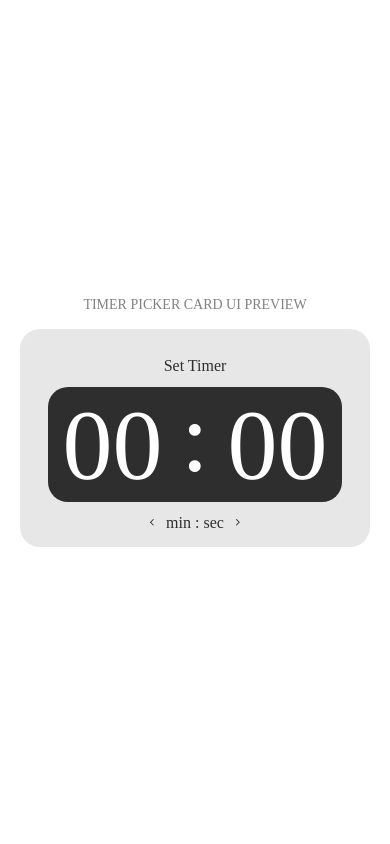
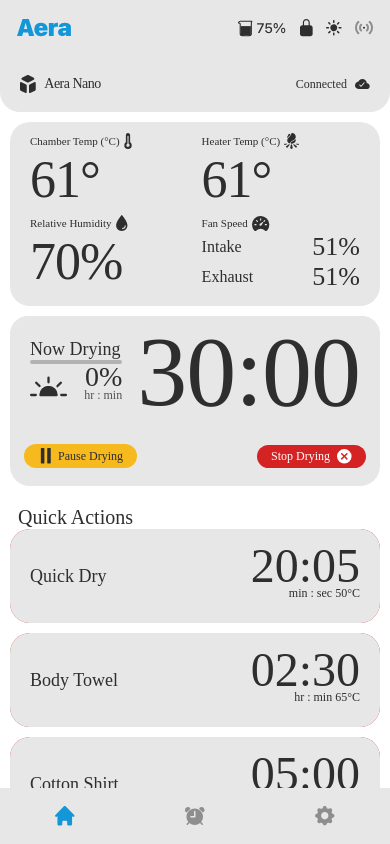
Before and after one commit to chrstnmmn/Aera, a React Native app in the folder mobile/: screen / in a window 390 px wide. Built offline with nearby package versions, Linux system fonts and the light colour scheme; a web font is replaced by a local one.

Commit message:
successfully create the temparature setup

```diff
--- a/mobile/App.tsx
+++ b/mobile/App.tsx
@@ -12,7 +12,7 @@ import Preview from "./src/navigation/Preview";
 
 SplashScreen.preventAutoHideAsync().catch(() => {});
 
-const USE_PREVIEW_MODE = true;
+const USE_PREVIEW_MODE = false;
 
 export default function App() {
 	const isDarkMode = useColorScheme() === "dark";
--- /dev/null
+++ b/mobile/src/components/ui/TemperaturePickerCard.tsx
@@ -0,0 +1,323 @@
+import React, { useState, useRef, useEffect } from "react";
+import { View, Text, StyleSheet, Pressable, TextInput } from "react-native";
+import Svg, { Path, Rect } from "react-native-svg";
+
+interface Props {
+	theme: any;
+}
+
+// Perfectly centered SVGs using your exact paths and dynamic theme colors
+const DecreaseIcon = ({
+	bgFill,
+	iconFill,
+}: {
+	bgFill: string;
+	iconFill: string;
+}) => (
+	<Svg width={72} height={72} viewBox="0 0 72 72" fill="none">
+		<Rect x={11} y={7} width={50} height={50} rx={20} fill={bgFill} />
+		<Path
+			fillRule="evenodd"
+			clipRule="evenodd"
+			d="M26 32C26 30.8954 26.6396 30 27.4286 30L44.5714 30C45.3604 30 46 30.8954 46 32C46 33.1046 45.3604 34 44.5714 34L27.4286 34C26.6396 34 26 33.1046 26 32Z"
+			fill={iconFill}
+		/>
+	</Svg>
+);
+
+const IncreaseIcon = ({
+	bgFill,
+	iconFill,
+}: {
+	bgFill: string;
+	iconFill: string;
+}) => (
+	<Svg width={72} height={72} viewBox="0 0 72 72" fill="none">
+		<Rect x={11} y={7} width={50} height={50} rx={20} fill={bgFill} />
+		<Path
+			fillRule="evenodd"
+			clipRule="evenodd"
+			d="M36 22C36.789 22 37.4286 22.6396 37.4286 23.4286V30.5714H44.5714C45.3604 30.5714 46 31.211 46 32C46 32.789 45.3604 33.4286 44.5714 33.4286H37.4286V40.5714C37.4286 41.3604 36.789 42 36 42C35.211 42 34.5714 41.3604 34.5714 40.5714V33.4286H27.4286C26.6396 33.4286 26 32.789 26 32C26 31.211 26.6396 30.5714 27.4286 30.5714L34.5714 30.5714V23.4286C34.5714 22.6396 35.211 22 36 22Z"
+			fill={iconFill}
+		/>
+	</Svg>
+);
+
+const TemperaturePickerCard: React.FC<Props> = ({ theme }) => {
+	const isDarkMode = theme?.background === "#060606";
+
+	const [tempVal, setTempVal] = useState("20");
+	const [isFocused, setIsFocused] = useState(false);
+
+	// THE FIX: Changed from NodeJS.Timeout to ReturnType<typeof setInterval> for React Native compatibility
+	const holdIntervalRef = useRef<ReturnType<typeof setInterval> | null>(null);
+
+	// --- Theme Colors ---
+	const baseBg = isDarkMode ? "#141414" : "#E7E7E7";
+	const focalBg = isDarkMode ? "#E7E7E7" : "#2E2E2E";
+	const titleColor = isDarkMode ? "#E7E7E7" : "#2E2E2E";
+	const activeNumberColor = isDarkMode ? "#2E2E2E" : "#FFFFFF";
+
+	// CLEANUP: Prevents memory leaks if the component unmounts while holding the button
+	useEffect(() => {
+		return () => stopHoldAction();
+	}, []);
+
+	// --- Core Math Handlers (Using prev state for interval safety) ---
+	const decrementValue = () => {
+		setTempVal((prev) => {
+			const currentTemp = parseInt(prev || "0", 10);
+			if (currentTemp > 20) return String(currentTemp - 1);
+			return "20";
+		});
+	};
+
+	const incrementValue = () => {
+		setTempVal((prev) => {
+			const currentTemp = parseInt(prev || "0", 10);
+			if (currentTemp < 100) return String(currentTemp + 1);
+			return "100";
+		});
+	};
+
+	// --- Hold Action Handlers ---
+	const startHoldingDecrease = () => {
+		if (holdIntervalRef.current) clearInterval(holdIntervalRef.current);
+		holdIntervalRef.current = setInterval(decrementValue, 50); // 100ms firing speed
+	};
+
+	const startHoldingIncrease = () => {
+		if (holdIntervalRef.current) clearInterval(holdIntervalRef.current);
+		holdIntervalRef.current = setInterval(incrementValue, 50); // 100ms firing speed
+	};
+
+	const stopHoldAction = () => {
+		if (holdIntervalRef.current) {
+			clearInterval(holdIntervalRef.current);
+			holdIntervalRef.current = null;
+		}
+	};
+
+	// --- Typing Handlers ---
+	const handleTempChange = (text: string) => {
+		const digits = text.replace(/[^0-9]/g, "");
+		const num = parseInt(digits, 10) || 0;
+
+		if (num === 0 && digits === "") {
+			setTempVal("");
+			return;
+		}
+
+		if (num > 100) {
+			setTempVal("100");
+		} else {
+			setTempVal(num.toString());
+		}
+	};
+
+	const handleFocus = (val: string, setter: (val: string) => void) => {
+		const num = parseInt(val, 10) || 0;
+		if (num === 0) {
+			setter("");
+		} else {
+			setter(num.toString());
+		}
+	};
+
+	const handleBlur = (val: string, setter: (val: string) => void) => {
+		const num = parseInt(val, 10) || 0;
+
+		// Bounds check on blur
+		if (num < 20) {
+			setter("20");
+		} else if (num > 100) {
+			setter("100");
+		} else {
+			setter(num.toString());
+		}
+	};
+
+	const getDisplayText = (val: string) => {
+		if (val === "") {
+			return "20";
+		}
+		return val;
+	};
+
+	return (
+		<View
+			style={[
+				styles.baseCard,
+				{ backgroundColor: baseBg },
+				isDarkMode && styles.darkBorder,
+			]}
+			key={isDarkMode ? "temppicker-dark" : "temppicker-light"}
+		>
+			<View style={styles.titleContainer}>
+				<Text style={[styles.title, { color: titleColor }]}>
+					Set Heat (°C)
+				</Text>
+			</View>
+
+			<View style={styles.contentContainer}>
+				{/* DECREASE BUTTON */}
+				<Pressable
+					onPress={decrementValue} // Fires once on a normal tap
+					onLongPress={startHoldingDecrease} // Fires continuously if held
+					onPressOut={stopHoldAction} // Stops firing when you let go or slide finger off
+					delayLongPress={300} // Waits 300ms before entering "rapid fire" mode
+					style={styles.controlButton}
+				>
+					<DecreaseIcon
+						bgFill={focalBg}
+						iconFill={activeNumberColor}
+					/>
+				</Pressable>
+
+				{/* FOCAL BOX */}
+				<View style={[styles.focalBox, { backgroundColor: focalBg }]}>
+					<View style={styles.inputWrapper}>
+						<Text
+							style={[
+								styles.mainNumberInput,
+								styles.visibleDisplay,
+								{ color: activeNumberColor },
+							]}
+						>
+							{getDisplayText(tempVal)}
+						</Text>
+
+						<TextInput
+							style={[
+								styles.mainNumberInput,
+								{ color: "transparent" },
+							]}
+							value={tempVal}
+							onChangeText={handleTempChange}
+							onFocus={() => {
+								handleFocus(tempVal, setTempVal);
+								setIsFocused(true);
+							}}
+							onBlur={() => {
+								handleBlur(tempVal, setTempVal);
+								setIsFocused(false);
+							}}
+							keyboardType="number-pad"
+							selectTextOnFocus={true}
+							autoCorrect={false}
+							spellCheck={false}
+							scrollEnabled={false}
+							multiline={false}
+							maxLength={3}
+							caretHidden={true}
+							selectionColor="transparent"
+						/>
+					</View>
+				</View>
+
+				{/* INCREASE BUTTON */}
+				<Pressable
+					onPress={incrementValue}
+					onLongPress={startHoldingIncrease}
+					onPressOut={stopHoldAction}
+					delayLongPress={300}
+					style={styles.controlButton}
+				>
+					<IncreaseIcon
+						bgFill={focalBg}
+						iconFill={activeNumberColor}
+					/>
+				</Pressable>
+			</View>
+		</View>
+	);
+};
+
+const styles = StyleSheet.create({
+	baseCard: {
+		width: "100%",
+		height: 217.27,
+		borderRadius: 20,
+		paddingHorizontal: 16,
+		elevation: 8,
+		shadowColor: "#000",
+	},
+	darkBorder: {
+		borderWidth: 1,
+		borderColor: "rgba(217, 217, 217, 0.50)",
+	},
+	titleContainer: {
+		height: 48,
+		justifyContent: "flex-end",
+		alignItems: "center",
+		paddingBottom: 4,
+	},
+	contentContainer: {
+		flex: 1,
+		flexDirection: "row",
+		alignItems: "center",
+		justifyContent: "center",
+		paddingBottom: 20,
+	},
+	controlButton: {
+		justifyContent: "center",
+		alignItems: "center",
+		shadowColor: "#000",
+		shadowOffset: { width: 0, height: 4 },
+		shadowOpacity: 0.15,
+		shadowRadius: 4,
+		elevation: 4,
+	},
+
+	// THE FIX: Removed maxWidth. Used minWidth and padding to allow dynamic growth
+	focalBox: {
+		minWidth: 140, // Keeps it perfectly square for 2 digits
+		paddingHorizontal: 10, // Allows it to expand gracefully for 3 digits
+		height: 165,
+		borderRadius: 24,
+		alignItems: "center",
+		justifyContent: "center",
+		elevation: 4,
+		shadowColor: "#000",
+		shadowOffset: { width: 0, height: 4 },
+		shadowOpacity: 0.15,
+		shadowRadius: 4,
+	},
+
+	// THE FIX: Swapped `width` for `minWidth` so the wrapper expands with the text
+	inputWrapper: {
+		height: 160,
+		minWidth: 120,
+		justifyContent: "center",
+		alignItems: "center",
+		position: "relative",
+	},
+	visibleDisplay: {
+		position: "absolute",
+		zIndex: 1,
+		pointerEvents: "none",
+	},
+	title: {
+		fontFamily: "aera_heavy",
+		fontSize: 16,
+		lineHeight: 21,
+		includeFontPadding: false,
+		paddingBottom: 15,
+	},
+
+	// THE FIX: Swapped `width` for `minWidth` so Android doesn't scroll the invisible text
+	mainNumberInput: {
+		fontFamily: "aera_tallcompressed",
+		fontSize: 140,
+		lineHeight: 140,
+		height: 140,
+		minWidth: 120, // Lets 100 stretch the box natively
+		textAlignVertical: "center",
+		includeFontPadding: false,
+		textAlign: "center",
+		padding: 0,
+		margin: 0,
+	},
+});
+
+export default TemperaturePickerCard;
--- a/mobile/src/navigation/Preview.tsx
+++ b/mobile/src/navigation/Preview.tsx
@@ -1,38 +1,42 @@
 import React from "react";
-import {
-  View,
-  StyleSheet,
-  Text,
-  TouchableWithoutFeedback,
-  Keyboard
-} from "react-native";
+import { View, StyleSheet, Text, ScrollView } from "react-native";
 import TimerPickerCard from "../components/ui/TimerPickerCard";
+import TemperaturePickerCard from "../components/ui/TemperaturePickerCard"; // Import the new component
 
 export default function Preview({ theme }: { theme: any }) {
 	return (
-    // Dismisses the number-pad keyboard when tapping the background
-    <TouchableWithoutFeedback onPress={Keyboard.dismiss}>
-      <View style={[styles.content, { backgroundColor: theme.background }]}>
+		<ScrollView
+			contentContainerStyle={[
+				styles.content,
+				{ backgroundColor: theme.background },
+			]}
+			keyboardShouldPersistTaps="handled" // Automatically dismisses the keyboard when tapping outside inputs
+		>
 			<View style={styles.block}>
 				<Text style={[styles.label, { color: theme.text }]}>
-            Timer Picker Card UI Preview
+					Timer Picker
 				</Text>
+				<TimerPickerCard theme={theme} />
+			</View>
 
-          {/* THE FIX: Just pass the theme. The card handles the rest natively now! */}
-          <TimerPickerCard theme={theme} />
-
+			<View style={styles.block}>
+				<Text style={[styles.label, { color: theme.text }]}>
+					Temperature Picker
+				</Text>
+				<TemperaturePickerCard theme={theme} />
 			</View>
-      </View>
-    </TouchableWithoutFeedback>
+		</ScrollView>
 	);
 }
 
 const styles = StyleSheet.create({
 	content: {
-    flex: 1,
+		flexGrow: 1, // Changed from flex: 1 to flexGrow: 1 for ScrollView compatibility
 		justifyContent: "center",
 		paddingHorizontal: 20,
+		paddingVertical: 40, // Added vertical padding so the cards don't hit the screen edges
 		backgroundColor: "transparent",
+		gap: 40, // Adds space between the two cards
 	},
 	block: {
 		gap: 16,
--- a/mobile/src/screens/MainScreen.tsx
+++ b/mobile/src/screens/MainScreen.tsx
@@ -1,11 +1,20 @@
 import React, { useState } from "react";
-import { View, Text, StyleSheet, ScrollView } from "react-native";
+// THE FIX: Imported KeyboardAvoidingView
+import {
+	View,
+	Text,
+	StyleSheet,
+	ScrollView,
+	KeyboardAvoidingView,
+} from "react-native";
 import NavigationBar from "../components/ui/NavigationBar";
 import AeraStatusBar from "../components/ui/AeraStatusBar";
 import AeraTitlebar from "../components/ui/AeraTitlebar";
 import SystemMonitor from "../components/ui/SystemMonitor";
 import TimerCard from "../components/ui/TimerCard";
-import QuickActionCard from "../components/ui/QuickActionCard"; // <-- Imported QuickActionCard
+import QuickActionCard from "../components/ui/QuickActionCard";
+import TimerPickerCard from "../components/ui/TimerPickerCard";
+import TemperaturePickerCard from "../components/ui/TemperaturePickerCard";
 
 interface MainProps {
 	theme: any;
@@ -25,7 +34,6 @@ const MainScreen: React.FC<MainProps> = ({ theme, onLogout }) => {
 		connectionState: "connected" as "connecting" | "connected" | "offline",
 	});
 
-  // State to track which quick action card is currently revealing its power button
 	const [activeActionId, setActiveActionId] = useState<string | null>(null);
 
 	const getTitlebarMode = () => {
@@ -33,17 +41,29 @@ const MainScreen: React.FC<MainProps> = ({ theme, onLogout }) => {
 		return activeTab;
 	};
 
-  // Data array for the Quick Actions to keep the JSX clean
 	const quickActions = [
-    { id: "1", title: "Quick Dry", time: "20:05", subtitle: "min : sec 50°C" },
-    { id: "2", title: "Body Towel", time: "02:30", subtitle: "hr : min 65°C" },
-    { id: "3", title: "Cotton Shirt", time: "05:00", subtitle: "min : sec 55°C" },
+		{
+			id: "1",
+			title: "Quick Dry",
+			time: "20:05",
+			subtitle: "min : sec 50°C",
+		},
+		{
+			id: "2",
+			title: "Body Towel",
+			time: "02:30",
+			subtitle: "hr : min 65°C",
+		},
+		{
+			id: "3",
+			title: "Cotton Shirt",
+			time: "05:00",
+			subtitle: "min : sec 55°C",
+		},
 	];
 
-  // Handler for toggling the active card
 	const handleActionPress = (id: string) => {
-    // If tapping the already active card, close it. Otherwise, open the new one.
-    setActiveActionId(prevId => (prevId === id ? null : id));
+		setActiveActionId((prevId) => (prevId === id ? null : id));
 	};
 
 	return (
@@ -59,23 +79,28 @@ const MainScreen: React.FC<MainProps> = ({ theme, onLogout }) => {
 				/>
 			</View>
 
-      {/* CONTENT AREA */}
-      <View style={styles.scrollWrapper}>
+			{/* THE FIX: Replaced the standard View wrapper with a KeyboardAvoidingView */}
+			<KeyboardAvoidingView
+				style={styles.scrollWrapper}
+				behavior="height" // 'height' works best on Android to smoothly resize the available space
+			>
 				<ScrollView
 					showsVerticalScrollIndicator={false}
 					contentContainerStyle={styles.scrollContent}
+					keyboardShouldPersistTaps="handled"
 				>
 					{activeTab === "dashboard" && (
 						<View style={styles.page}>
-              {/* THE SYSTEM MONITOR INTEGRATION */}
 							<SystemMonitor theme={theme} />
-
-              {/* THE TIMER CARD INTEGRATION */}
 							<TimerCard theme={theme} />
 
-              {/* QUICK ACTIONS SECTION */}
 							<View style={styles.quickActionsSection}>
-                <Text style={[styles.sectionTitle, { color: theme.text }]}>
+								<Text
+									style={[
+										styles.sectionTitle,
+										{ color: theme.text },
+									]}
+								>
 									Quick Actions
 								</Text>
 
@@ -87,10 +112,19 @@ const MainScreen: React.FC<MainProps> = ({ theme, onLogout }) => {
 											title={action.title}
 											time={action.time}
 											subtitle={action.subtitle}
-                      // If this card's ID matches the active state, show the button
-                      state={activeActionId === action.id ? "power_enabled" : "default"}
-                      onCardPress={() => handleActionPress(action.id)}
-                      onPowerPress={() => console.log(`Starting ${action.title}...`)}
+											state={
+												activeActionId === action.id
+													? "power_enabled"
+													: "default"
+											}
+											onCardPress={() =>
+												handleActionPress(action.id)
+											}
+											onPowerPress={() =>
+												console.log(
+													`Starting ${action.title}...`,
+												)
+											}
 										/>
 									))}
 								</View>
@@ -100,7 +134,8 @@ const MainScreen: React.FC<MainProps> = ({ theme, onLogout }) => {
 
 					{activeTab === "timer" && (
 						<View style={styles.page}>
-              {/* Timer content goes here */}
+							<TimerPickerCard theme={theme} />
+							<TemperaturePickerCard theme={theme} />
 						</View>
 					)}
 
@@ -110,7 +145,7 @@ const MainScreen: React.FC<MainProps> = ({ theme, onLogout }) => {
 						</View>
 					)}
 				</ScrollView>
-      </View>
+			</KeyboardAvoidingView>
 
 			{/* BOTTOM NAVIGATION */}
 			<NavigationBar
@@ -142,20 +177,17 @@ const styles = StyleSheet.create({
 		alignItems: "center",
 		gap: 10,
 	},
-
-  // --- Quick Actions Styles ---
 	quickActionsSection: {
 		width: "100%",
-    marginTop: 10, // Adds a little extra separation from the TimerCard
+		marginTop: 10,
 	},
 	sectionTitle: {
 		fontFamily: "aera_black",
 		fontSize: 20,
-
-    marginLeft: 8, // Aligns slightly inward to match the cards visually
+		marginLeft: 8,
 	},
 	quickActionsList: {
-    gap: 10, // Spacing between the individual Quick Action Cards
+		gap: 10,
 	},
 });
 
```
Also changed, not shown: mobile/src/components/ui/ControlCenter.tsx (added). Lines whose indentation alone changed are shown as unchanged.
